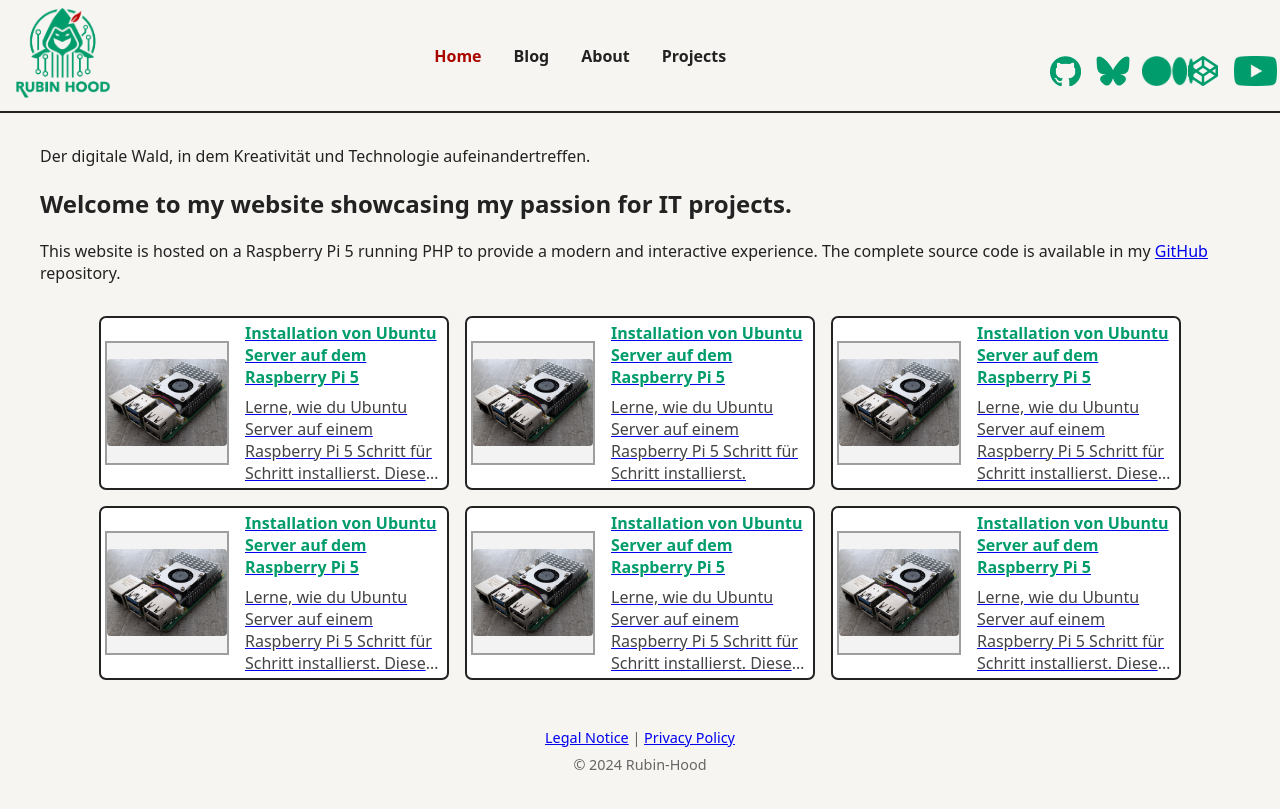
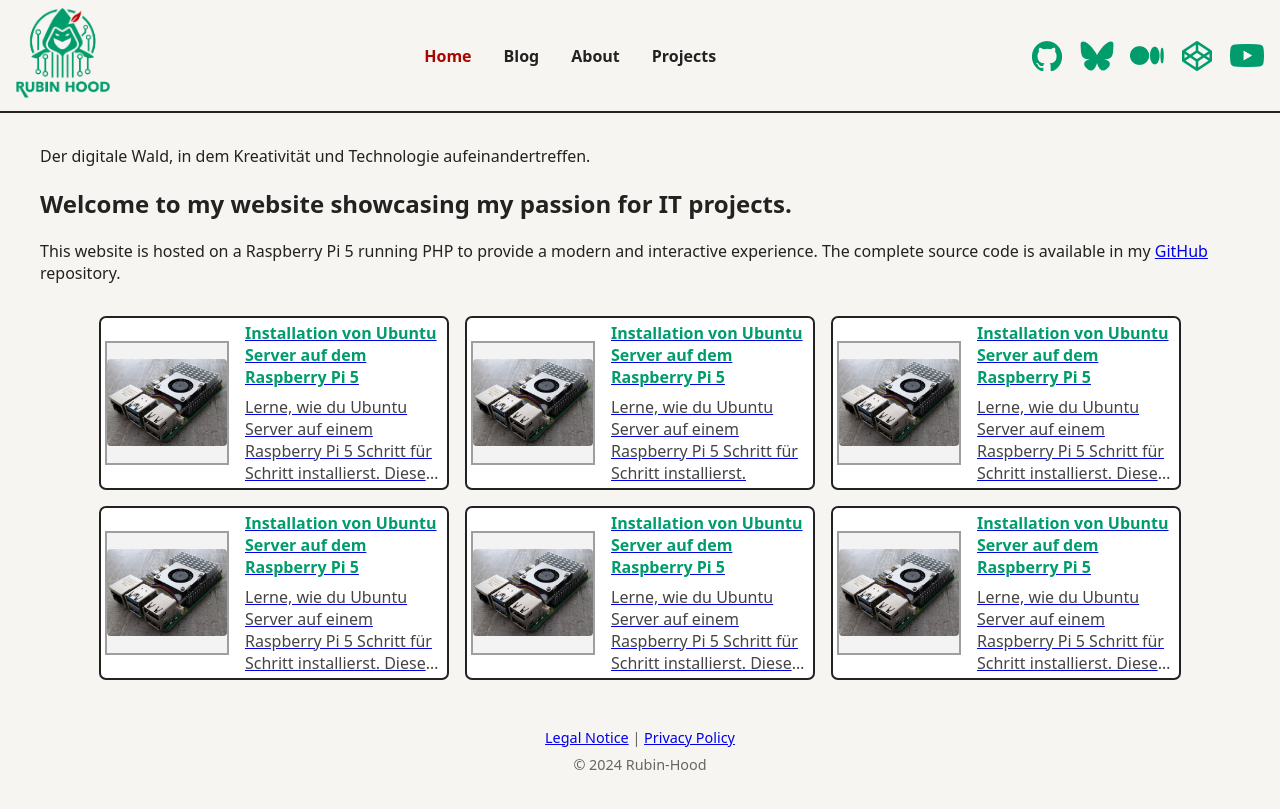
Before and after one commit to rubin-hood/rubinhood-blog, a Jekyll site: the page built from index.md, in a window 1280 px wide. Shown: the top 809 px of the page. Built offline with Jekyll 4.4.1, drawn with Linux system fonts in a browser that asks for light colours.

Commit message:
Update style.css

```diff
--- a/assets/css/style.css
+++ b/assets/css/style.css
@@ -55,20 +55,22 @@ html, body {
 }
 
 .icon-link {
-  display: inline-block;          /* Damit jedes Icon nebeneinander steht wie ein Inline-Element */
-  position: relative;             /* Ermöglicht das Positionieren der Kind-Elemente absolut */
-  width: 30px;                    /* Feste Breite für jedes Icon */
-  height: auto;                   /* Höhe automatisch – könnte auch height: 30px für quadratisch machen */
-  /* margin: 0 2px;                  /* Kleiner Abstand links/rechts zwischen den Icons */
-  vertical-align: middle;         /* Vertikal auf einer Linie mit Text oder anderen Icons */
+  display: inline-block;
+  position: relative;
+  width: 34px;          /* z.B. etwas breiter für Medium, kannst variieren */
+  height: 30px;
+  overflow: hidden;     /* Verhindert, dass breite Bilder rausstehen */
+  vertical-align: middle;
 }
 
 .icon-link .icon-img {
-  position: absolute;             /* Absolut innerhalb .icon-link positioniert */
-  top: 0; left: 0;                /* Oben links anordnen */
-  width: auto; height: 30px;      /* Höhe 30px, Breite automatisch, so bleibt das Seitenverhältnis erhalten */
-  transition: opacity 0.2s;       /* Sanfte Überblendung zwischen normal und hover */
-  display: block;                 /* Kein Abstand unter dem Bild */
+  position: absolute;
+  top: 0; left: 0;
+  width: 100%;
+  height: 100%;
+  object-fit: contain;   /* Das ist der wichtige Teil! */
+  transition: opacity 0.2s;
+  display: block;
 }
 
 /* Die Hover-Variante ist standardmäßig unsichtbar und kann nicht geklickt werden */
```
